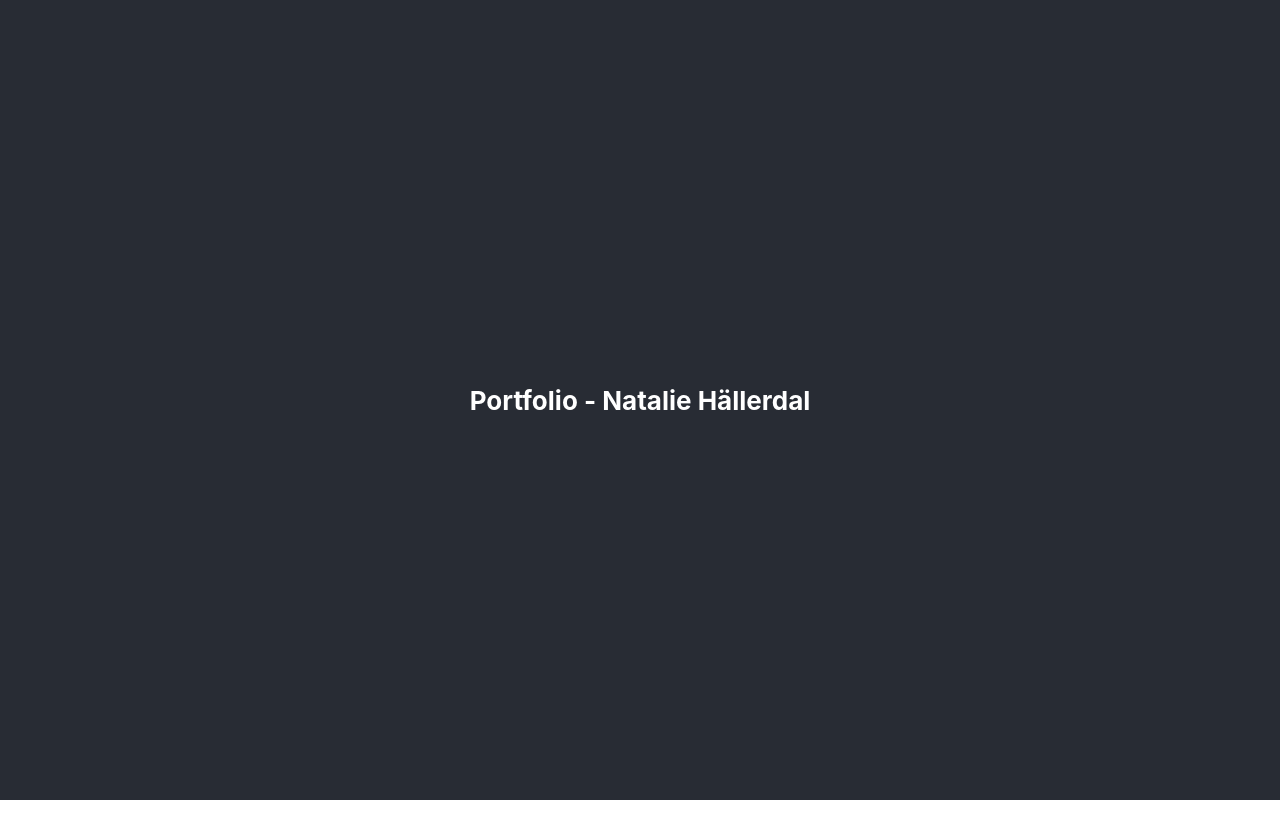
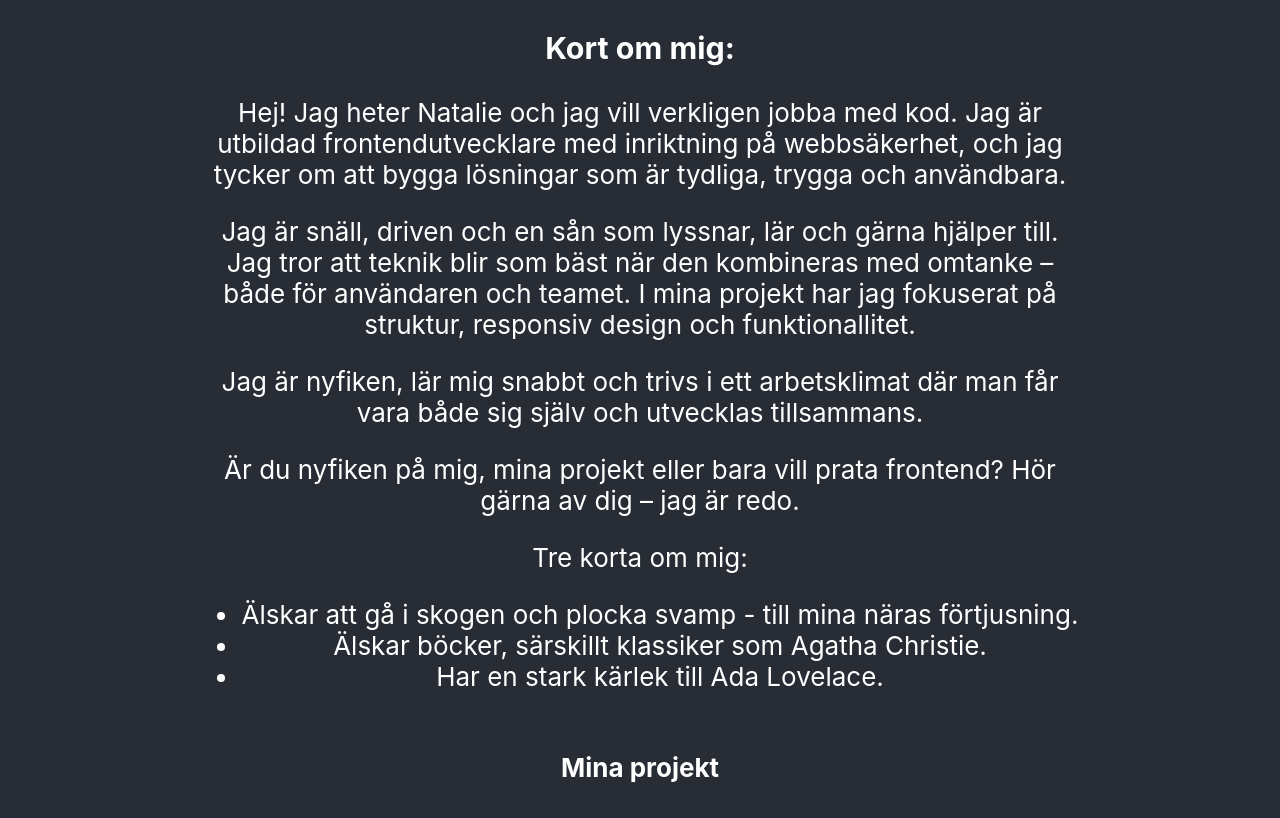
Before and after one commit to natta1995/portfolio, a React (Create React App) app: page / in a window 1280 px wide. Built offline with nearby package versions, Linux system fonts and the light colour scheme.

Commit message:
About me added (text)

```diff
--- a/src/App.js
+++ b/src/App.js
@@ -1,10 +1,13 @@
 import "./App.css";
+import About from "./components/About";
+import Projects from "./components/Project";
 
 function App() {
   return (
     <div className="App">
       <header className="App-header">
-        <h4>Portfolio - Natalie Hällerdal</h4>
+        <About />
+        <Projects/>
       </header>
     </div>
   );
--- /dev/null
+++ b/src/components/About.js
@@ -0,0 +1,38 @@
+const About = () => {
+  return (
+    <div style={{ marginLeft: "200px", marginRight: "200px" }}>
+      <h3> Kort om mig: </h3>
+      <p>
+        Hej! Jag heter Natalie och jag vill verkligen jobba med kod. Jag är
+        utbildad frontendutvecklare med inriktning på webbsäkerhet, och jag
+        tycker om att bygga lösningar som är tydliga, trygga och användbara.
+      </p>
+      <p>
+        Jag är snäll, driven och en sån som lyssnar, lär och gärna hjälper till.
+        Jag tror att teknik blir som bäst när den kombineras med omtanke – både
+        för användaren och teamet. I mina projekt har jag fokuserat på struktur,
+        responsiv design och funktionallitet.
+    </p>
+        <p>Jag är nyfiken, lär mig snabbt och
+        trivs i ett arbetsklimat där man får vara både sig själv och utvecklas
+        tillsammans.
+        </p>
+
+      <p>
+        Är du nyfiken på mig, mina projekt eller bara vill prata frontend? Hör
+        gärna av dig – jag är redo.
+      </p>
+
+      <p>Tre korta om mig:</p>
+      <ul>
+        <li>
+          Älskar att gå i skogen och plocka svamp - till mina näras förtjusning.
+        </li>
+        <li>Älskar böcker, särskillt klassiker som Agatha Christie.</li>
+        <li> Har en stark kärlek till Ada Lovelace.</li>
+      </ul>
+    </div>
+  );
+};
+
+export default About;
--- /dev/null
+++ b/src/components/Project.js
@@ -0,0 +1,9 @@
+const Projects = () => {
+    return (
+        <div>
+            <h4> Mina projekt</h4>
+        </div>
+    )
+}
+
+export default Projects;
```
